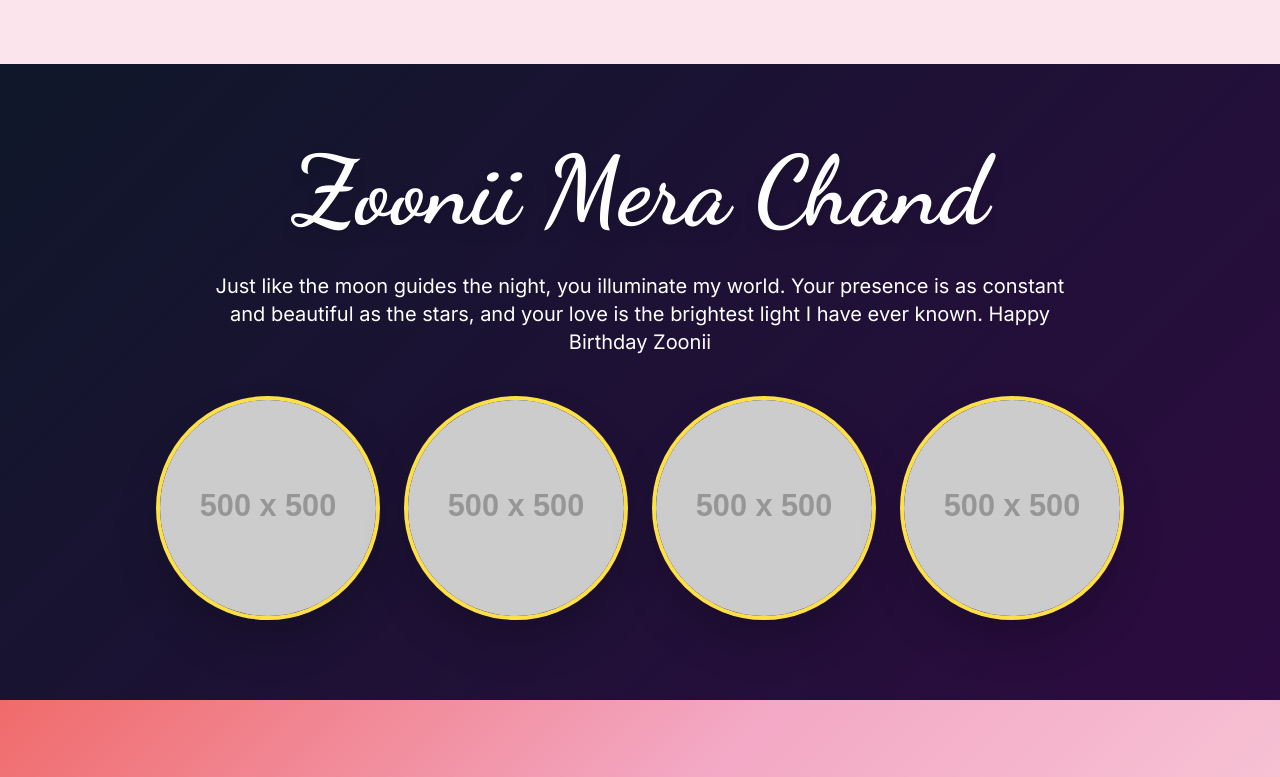
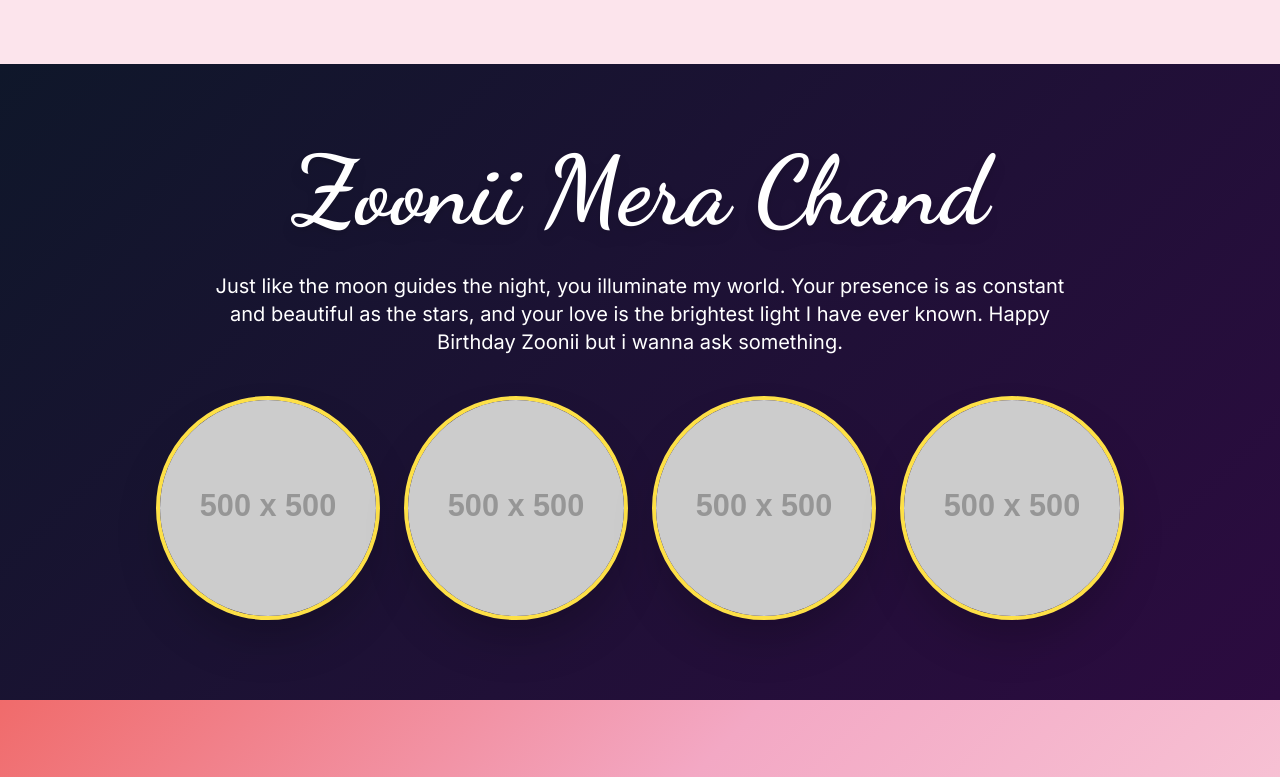
Before and after one commit to sillychand2506/proposal, a plain HTML site: page index.html in a window 1280 px wide. Shown: the top 777 px of the page. Drawn offline with nearby package versions, Linux system fonts and the light colour scheme; placeholder pictures from the web are drawn by us.

Commit message:
Update index.html

```diff
--- a/index.html
+++ b/index.html
@@ -128,7 +128,7 @@
             <div class="max-w-4xl mx-auto px-4 mt-8">
                 <p class="text-lg md:text-xl leading-relaxed">
                     Just like the moon guides the night, you illuminate my world. Your presence is as constant and beautiful as the stars, and your love is the brightest light I have ever known.
-                    Happy Birthday Zoonii
+                    Happy Birthday Zoonii but i wanna ask something.
                 </p>
             </div>
             <div class="flex flex-col md:flex-row justify-center items-center gap-6 mt-10 px-4">
```
